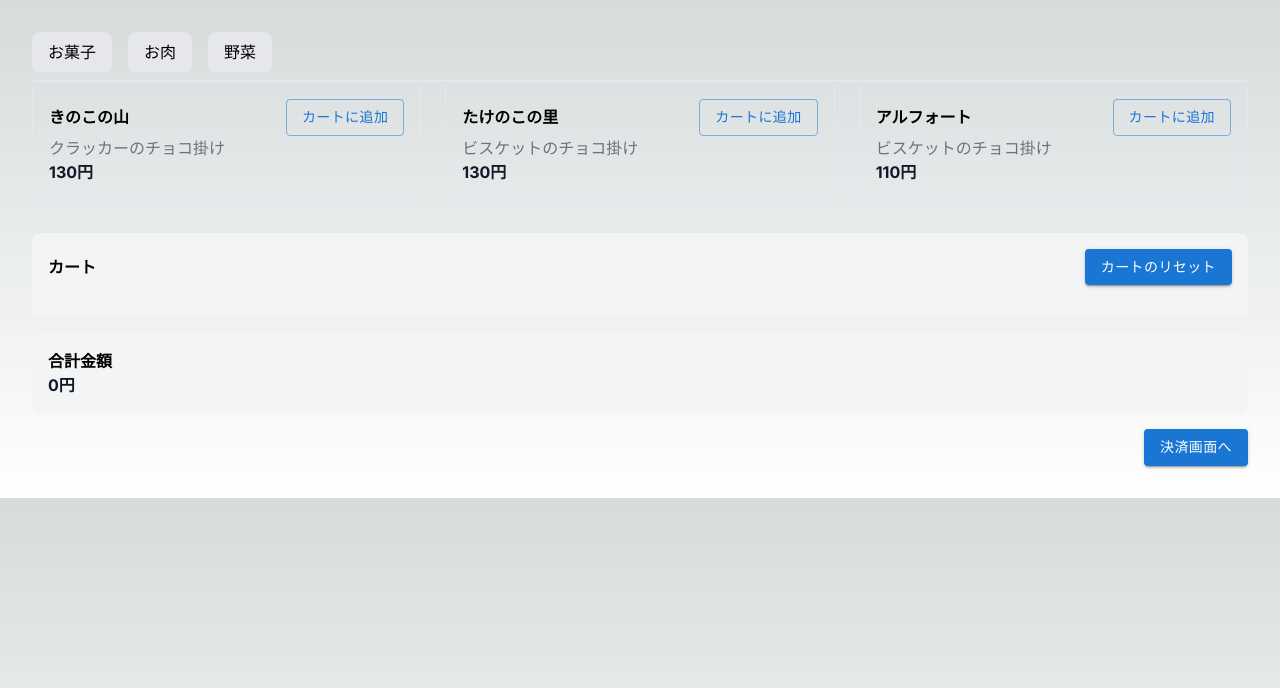
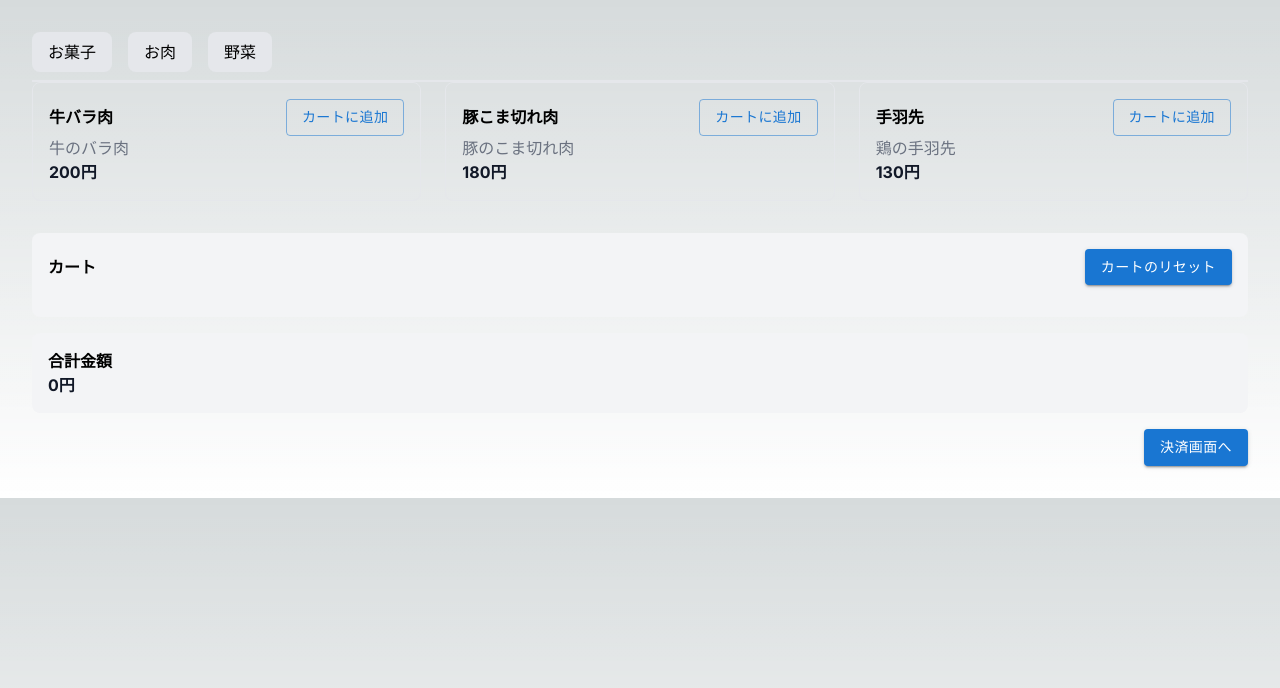
Before and after one commit to SeiyaMaruyama/self-checkout, a Next.js app: page /select in a window 1280 px wide. Both pictures are taken after a click on the button "お肉". Shown: the top 688 px of the page. Built offline with nearby package versions, Linux system fonts and the light colour scheme.

Commit message:
タブの機能実装

```diff
--- a/app/select/page.tsx
+++ b/app/select/page.tsx
@@ -3,7 +3,7 @@
  * @see https://v0.dev/t/AC6YqcoATmG
  */
 
-"use client"
+"use client";
 
 import React, { useState } from "react";
 // import prisma from "@/lib/prisma";
@@ -13,15 +13,16 @@
 type Product = {
   name: string;
   price: number;
-}
+};
 
 type CartItem = {
   product: Product;
   quantity: number;
-}
+};
 
 const SelectComponent = () => {
   const [cart, setCart] = useState<CartItem[]>([]);
+  const [selectedTab, setSelectedTab] = useState("お菓子");
   const [startTime, setStartTime] = useState(new Date());
   const [time, setTime] = useState<number>(0);
   // const [measurementId, setMeasurementId] = useState<string | null>(null);
@@ -40,12 +41,14 @@
 
   const addToCart = (product: Product, quantity: number = 1) => {
     setCart((currentCart) => {
-      const itemInCart = currentCart.find((item) => item.product.name === product.name);
+      const itemInCart = currentCart.find(
+        (item) => item.product.name === product.name,
+      );
       if (itemInCart) {
         return currentCart.map((item) =>
           item.product.name === product.name
             ? { ...item, quantity: item.quantity + quantity }
-            : item
+            : item,
         );
       } else {
         return [...currentCart, { product, quantity }];
@@ -55,12 +58,14 @@
 
   const removeFromCart = (product: Product) => {
     setCart((currentCart) => {
-      const itemInCart = currentCart.find((item) => item.product.name === product.name);
+      const itemInCart = currentCart.find(
+        (item) => item.product.name === product.name,
+      );
       if (itemInCart && itemInCart.quantity > 1) {
         return currentCart.map((item) =>
           item.product.name === product.name
             ? { ...item, quantity: item.quantity - 1 }
-                : item
+            : item,
         );
       } else if (itemInCart && itemInCart.quantity === 1) {
         return currentCart.filter((item) => item.product.name !== product.name);
@@ -75,7 +80,10 @@
   };
 
   const calculateTotal = () => {
-    return cart.reduce((total, item) => total + item.product.price * item.quantity, 0);
+    return cart.reduce(
+      (total, item) => total + item.product.price * item.quantity,
+      0,
+    );
   };
 
   const handleClick = async () => {
@@ -99,15 +107,37 @@
   return (
     <section className="container mx-auto px-4 md:px-8 py-8">
       <div className="w-full flex justify-start space-x-4 overflow-x-auto pb-2 border-b-2">
-        <button className="py-2 px-4 rounded-lg bg-gray-200 dark:bg-gray-700">お菓子</button>
-        <button className="py-2 px-4 rounded-lg bg-gray-200 dark:bg-gray-700">お肉</button>
-        <button className="py-2 px-4 rounded-lg bg-gray-200 dark:bg-gray-700">野菜</button>
+        <button
+          className="py-2 px-4 rounded-lg bg-gray-200 dark:bg-gray-700"
+          onClick={() => setSelectedTab("お菓子")}
+        >
+          お菓子
+        </button>
+        <button
+          className="py-2 px-4 rounded-lg bg-gray-200 dark:bg-gray-700"
+          onClick={() => setSelectedTab("お肉")}
+        >
+          お肉
+        </button>
+        <button
+          className="py-2 px-4 rounded-lg bg-gray-200 dark:bg-gray-700"
+          onClick={() => setSelectedTab("野菜")}
+        >
+          野菜
+        </button>
       </div>
       <div className="grid md:grid-cols-2 lg:grid-cols-3 gap-4 md:gap-6">
+        {selectedTab === "お菓子" && (
+          <>
             <div className="border border-gray-200 p-4 rounded-lg dark:border-gray-800">
               <div className="flex items-center justify-between">
                 <h2 className="font-semibold">きのこの山</h2>
-            <Button variant="outlined" onClick={() => addToCart({ name: 'きのこの山', price: 130 })}>カートに追加</Button>
+                <Button
+                  variant="outlined"
+                  onClick={() => addToCart({ name: "きのこの山", price: 130 })}
+                >
+                  カートに追加
+                </Button>
               </div>
               <p className="text-gray-500 dark:text-gray-400">
                 クラッカーのチョコ掛け
@@ -117,7 +147,14 @@
             <div className="border border-gray-200 p-4 rounded-lg dark:border-gray-800">
               <div className="flex items-center justify-between">
                 <h2 className="font-semibold">たけのこの里</h2>
-            <Button variant="outlined" onClick={() => addToCart({ name: 'たけのこの里', price: 130 })}>カートに追加</Button>
+                <Button
+                  variant="outlined"
+                  onClick={() =>
+                    addToCart({ name: "たけのこの里", price: 130 })
+                  }
+                >
+                  カートに追加
+                </Button>
               </div>
               <p className="text-gray-500 dark:text-gray-400">
                 ビスケットのチョコ掛け
@@ -127,19 +164,75 @@
             <div className="border border-gray-200 p-4 rounded-lg dark:border-gray-800">
               <div className="flex items-center justify-between">
                 <h2 className="font-semibold">アルフォート</h2>
-            <Button variant="outlined" onClick={() => addToCart({ name: 'アルフォート', price: 110 })}>カートに追加</Button>
+                <Button
+                  variant="outlined"
+                  onClick={() =>
+                    addToCart({ name: "アルフォート", price: 110 })
+                  }
+                >
+                  カートに追加
+                </Button>
               </div>
               <p className="text-gray-500 dark:text-gray-400">
                 ビスケットのチョコ掛け
               </p>
               <h3 className="font-bold text-gray-900 dark:text-white">110円</h3>
             </div>
+          </>
+        )}
+        {selectedTab === "お肉" && (
+          <>
+            <div className="border border-gray-200 p-4 rounded-lg dark:border-gray-800">
+              <div className="flex items-center justify-between">
+                <h2 className="font-semibold">牛バラ肉</h2>
+                <Button
+                  variant="outlined"
+                  onClick={() => addToCart({ name: "牛バラ肉", price: 200 })}
+                >
+                  カートに追加
+                </Button>
+              </div>
+              <p className="text-gray-500 dark:text-gray-400">牛のバラ肉</p>
+              <h3 className="font-bold text-gray-900 dark:text-white">200円</h3>
+            </div>
+            <div className="border border-gray-200 p-4 rounded-lg dark:border-gray-800">
+              <div className="flex items-center justify-between">
+                <h2 className="font-semibold">豚こま切れ肉</h2>
+                <Button
+                  variant="outlined"
+                  onClick={() =>
+                    addToCart({ name: "豚こま切れ肉", price: 180 })
+                  }
+                >
+                  カートに追加
+                </Button>
+              </div>
+              <p className="text-gray-500 dark:text-gray-400">豚のこま切れ肉</p>
+              <h3 className="font-bold text-gray-900 dark:text-white">180円</h3>
+            </div>
+            <div className="border border-gray-200 p-4 rounded-lg dark:border-gray-800">
+              <div className="flex items-center justify-between">
+                <h2 className="font-semibold">手羽先</h2>
+                <Button
+                  variant="outlined"
+                  onClick={() => addToCart({ name: "手羽先", price: 130 })}
+                >
+                  カートに追加
+                </Button>
+              </div>
+              <p className="text-gray-500 dark:text-gray-400">鶏の手羽先</p>
+              <h3 className="font-bold text-gray-900 dark:text-white">130円</h3>
+            </div>
+          </>
+        )}
       </div>
       <section className="w-full mt-8">
         <div className="bg-gray-100 p-4 rounded-lg dark:bg-gray-800">
           <div className="flex items-center justify-between">
             <h2 className="font-semibold">カート</h2>
-            <Button variant="contained" onClick={resetCart}>カートのリセット</Button>
+            <Button variant="contained" onClick={resetCart}>
+              カートのリセット
+            </Button>
           </div>
           {/*
           <div className="mt-4">
@@ -150,18 +243,31 @@
           */}
           <div className="mt-4">
             {cart.map((item, index) => (
-                <div key={item.product.name} className={`flex flex-col justify-between items-start ${index < cart.length - 1 ? 'border-b border-gray-200' : ''}`}>
+              <div
+                key={item.product.name}
+                className={`flex flex-col justify-between items-start ${
+                  index < cart.length - 1 ? "border-b border-gray-200" : ""
+                }`}
+              >
                 <p className="flex-grow">
                   {item.product.name} - {item.quantity}個
                 </p>
-                  <Button className="mt-2" variant="outlined" onClick={() => removeFromCart(item.product)}>数量を減らす</Button>
+                <Button
+                  className="mt-2"
+                  variant="outlined"
+                  onClick={() => removeFromCart(item.product)}
+                >
+                  数量を減らす
+                </Button>
               </div>
             ))}
           </div>
         </div>
         <div className="mt-4 bg-gray-100 p-4 rounded-lg dark:bg-gray-800">
           <h2 className="font-semibold">合計金額</h2>
-          <h3 className="font-bold text-gray-900 dark:text-white">{calculateTotal()}円</h3>
+          <h3 className="font-bold text-gray-900 dark:text-white">
+            {calculateTotal()}円
+          </h3>
         </div>
         <div className="mt-4 flex justify-end">
           <Link href={"/"}>
--- a/package.json
+++ b/package.json
@@ -27,6 +27,7 @@
     "eslint-config-next": "13.5.2",
     "next": "13.5.2",
     "postcss": "8.4.30",
+    "prettier": "^3.1.0",
     "prisma": "^5.6.0",
     "react": "18.2.0",
     "react-dom": "18.2.0",
```
Also changed, not shown: 1 other file (tests, documents, lock files or other folders). Lines whose indentation alone changed are shown as unchanged.
